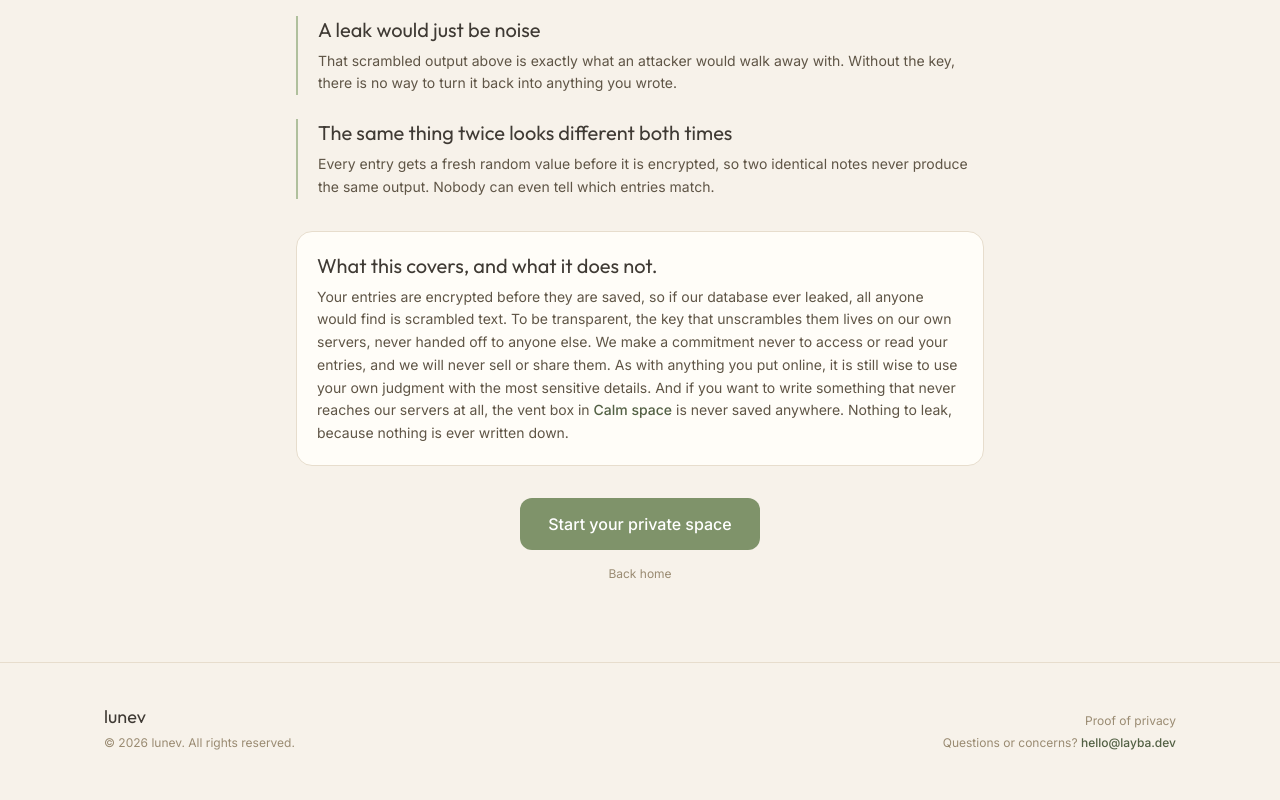
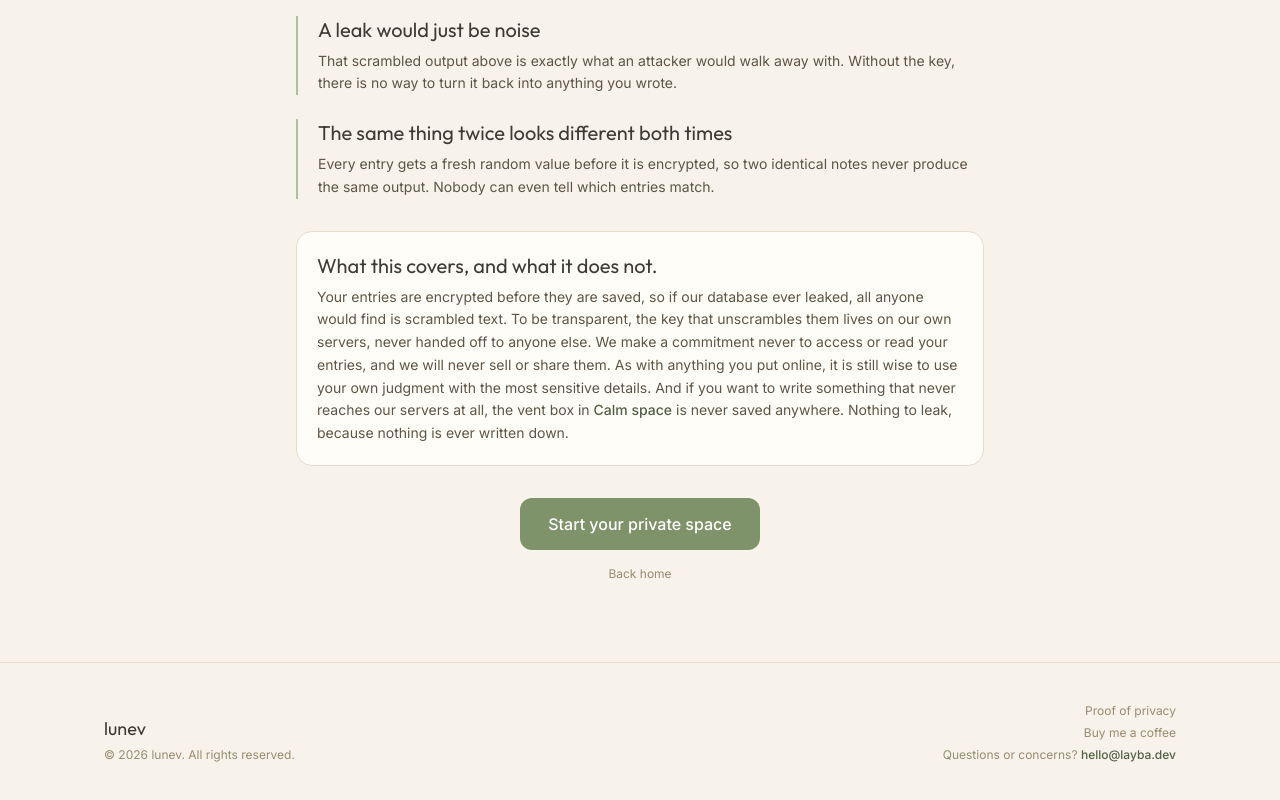
Before and after one commit to laybuh/todo-frontend, a React (Vite) app: page /proof-of-privacy in a window 1280 px wide. Shown: the part 1076-1876 px from the top of the page. Built offline with nearby package versions, Linux system fonts and the light colour scheme; no server answers.

Commit message:
Added a buy me a coffee link in the footer and sidebar.

```diff
--- a/src/components/DashboardLayout.jsx
+++ b/src/components/DashboardLayout.jsx
@@ -105,6 +105,9 @@ export default function DashboardLayout({ active, children }) {
                     <button onClick={logout} className="flex items-center gap-3 rounded-xl px-3 py-2.5 text-sm text-sand-700 hover:bg-sand-100 transition-colors text-left">
                         <span>Sign out</span>
                     </button>
+                    <a href="https://ko-fi.com/layba" target="_blank" rel="noopener noreferrer" className="px-3 pt-2 text-xs text-sand-400 hover:text-sand-600 transition-colors">
+                        Buy me a coffee
+                    </a>
                 </div>
             </aside>
 
--- a/src/components/PublicFooter.jsx
+++ b/src/components/PublicFooter.jsx
@@ -12,6 +12,7 @@ export default function PublicFooter() {
                 </div>
                 <div className="flex flex-col items-center sm:items-end gap-1.5 text-xs">
                     <Link to="/proof-of-privacy" className="hover:text-ink transition-colors">Proof of privacy</Link>
+                    <a href="https://ko-fi.com/layba" target="_blank" rel="noopener noreferrer" className="hover:text-ink transition-colors">Buy me a coffee</a>
                     <p>
                         Questions or concerns?{' '}
                         <a href="mailto:hello@layba.dev" className="text-sage-700 hover:text-sage-900 font-medium">hello@layba.dev</a>
```
